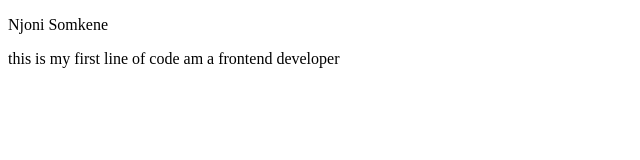
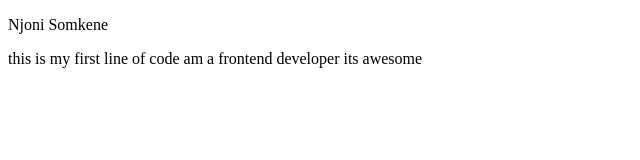
Before and after one commit to njonisomkene/cohort, a plain HTML site: page index.html in a window 1280 px wide. Shown: the full height of the page, 0-640 px from the left. Drawn offline with Linux system fonts and the light colour scheme.

Commit message:
incohort 1

```diff
--- a/index.html
+++ b/index.html
@@ -12,7 +12,7 @@
                 <p>
                     Njoni Somkene
                 </p>
-                <p>this is my first line of code am a frontend developer</p>
+                <p>this is my first line of code am a frontend developer its awesome</p>
             </article>
         </section>
     </main>
```
